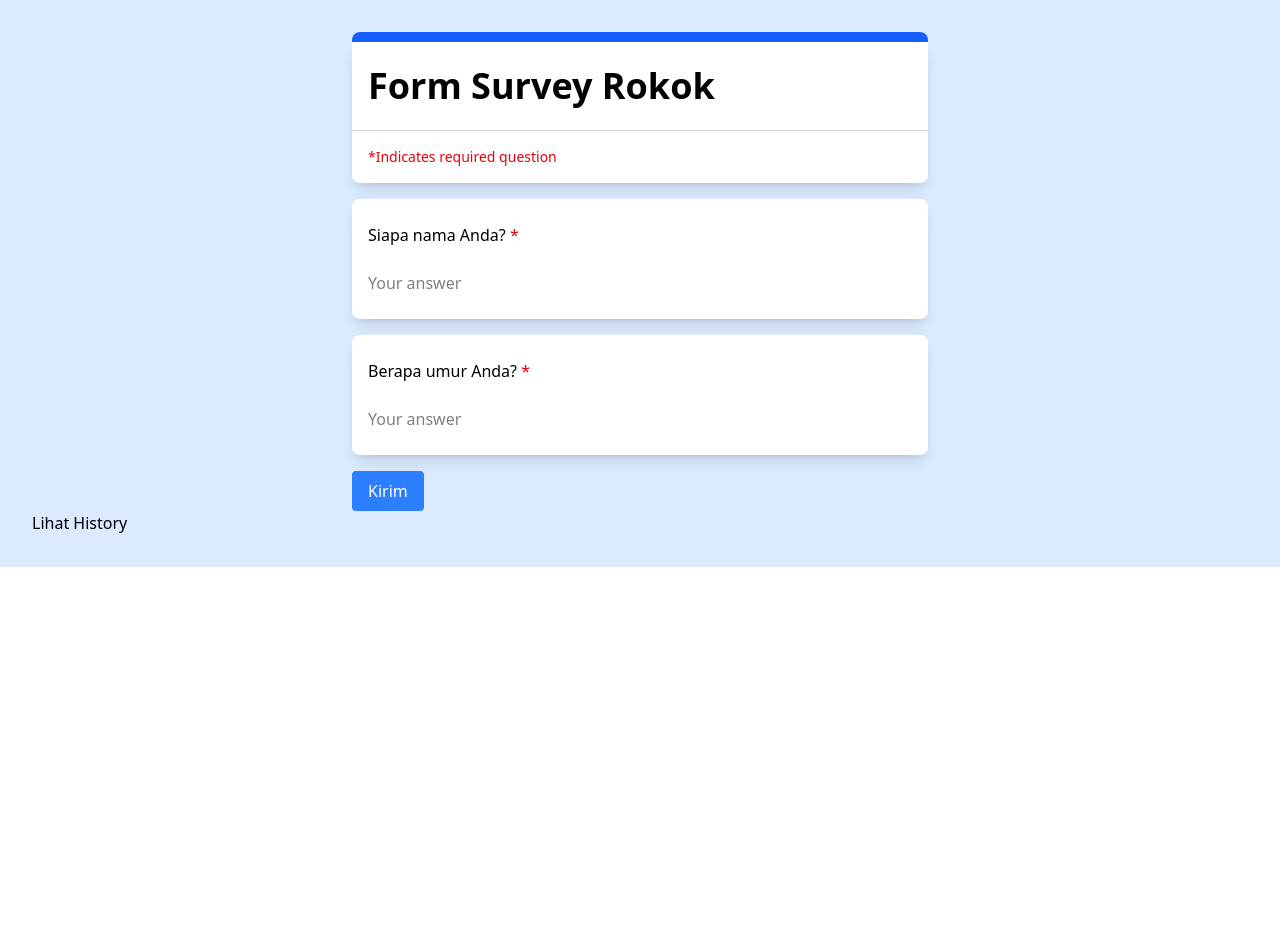
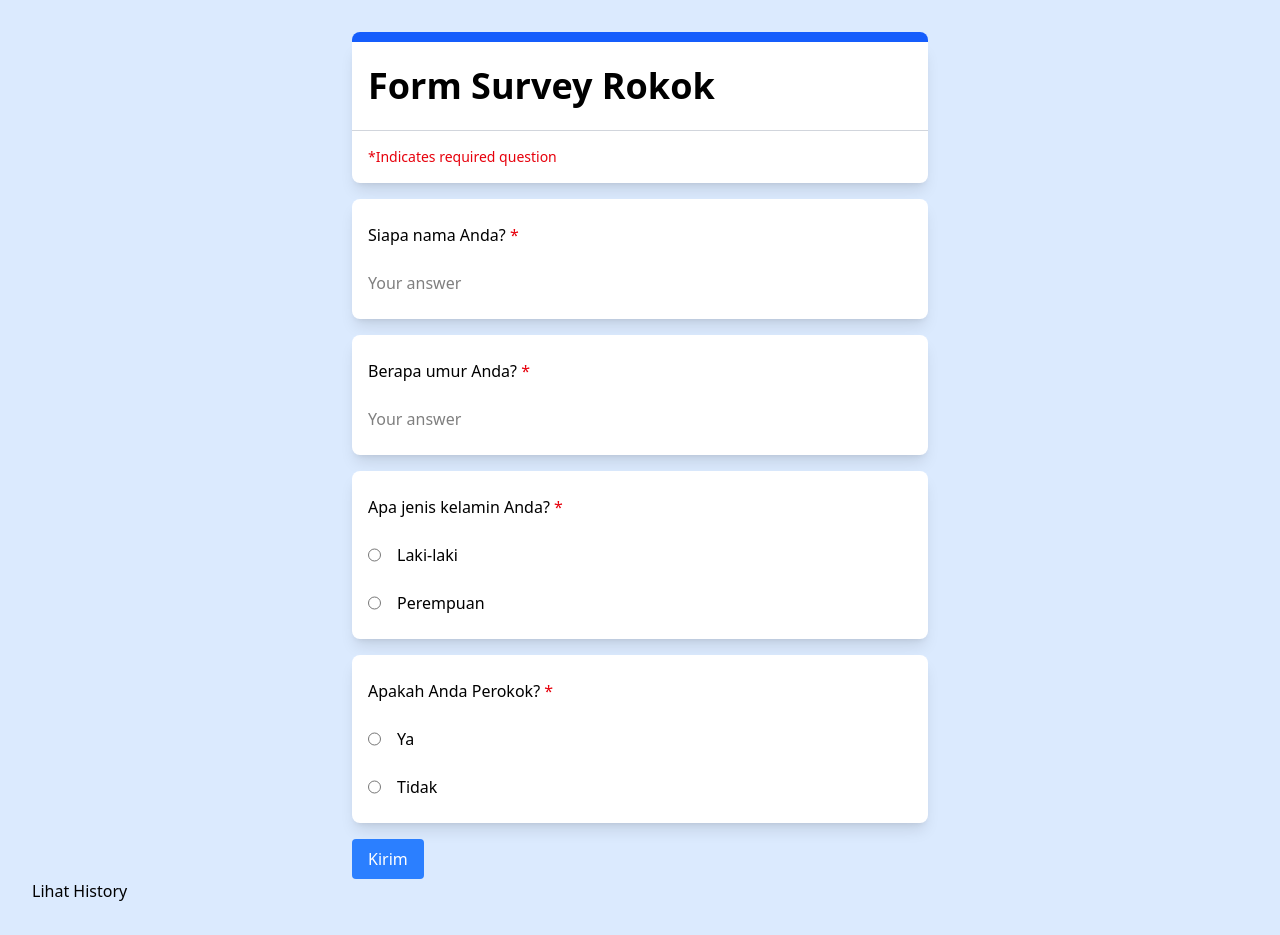
Before and after one commit to Arif14377/koda-b6-react5, a React (Vite) app: page / in a window 1280 px wide. Before the commit the page ends 800 px from the top, so only its background shows below. Built offline with nearby package versions, Linux system fonts and the light colour scheme.

Commit message:
feat: add radio button to form page

```diff
--- a/package.json
+++ b/package.json
@@ -10,12 +10,14 @@
     "preview": "vite preview"
   },
   "dependencies": {
+    "@hookform/resolvers": "^5.2.2",
     "@tailwindcss/vite": "^4.1.18",
     "react": "^19.2.0",
     "react-dom": "^19.2.0",
     "react-hook-form": "^7.71.1",
     "react-router-dom": "^7.13.0",
-    "tailwindcss": "^4.1.18"
+    "tailwindcss": "^4.1.18",
+    "yup": "^1.7.1"
   },
   "devDependencies": {
     "@eslint/js": "^9.39.1",
--- a/src/App.jsx
+++ b/src/App.jsx
@@ -19,7 +19,8 @@ function App() {
       element: <FormPage setSubmitHistory={setSubmitHistory}/>
     },
     { path: "/submission",
-      element: <Submission submitHistory={submitHistory}/> }
+      element: <Submission submitHistory={submitHistory}/>
+    }
   ])
 
   return <RouterProvider router={router} />
--- /dev/null
+++ b/src/components/InputCheckbox.jsx
@@ -0,0 +1,9 @@
+export function InputCheckbox(props) {
+  const { id, placeholder, value, label, ...rest } = props;
+  return (
+    <div className="flex gap-4">
+        <input type="checkbox" name={name} id={id} value={value} className="focus:border-blue-600 focus:outline-hidden" {...rest}/>
+        <label htmlFor={id}>{label}</label>
+    </div>
+  )
+}
--- /dev/null
+++ b/src/components/InputRadio.jsx
@@ -0,0 +1,9 @@
+export function InputRadio(props) {
+  const { id, placeholder, value, label, ...rest } = props;
+  return (
+    <div className="flex gap-4">
+        <input type="radio" name={name} id={id} value={value} className="focus:border-blue-600 focus:outline-hidden" {...rest}/>
+        <label htmlFor={id}>{label}</label>
+    </div>
+  )
+}
--- a/src/components/InputText.jsx
+++ b/src/components/InputText.jsx
@@ -16,7 +16,7 @@ function InputText(props) {
   return (
     <div className="flex flex-col rounded-lg w-full bg-white shadow-lg px-4 py-6 gap-6">
         <label htmlFor={idName}>{labelInput} <span className="text-red-600">*</span> </label>
-        <input type="text" id={idName} placeholder={placeholder} className="focus:border-blue-600 focus:outline-hidden" {...rest}/>
+        <input  type="text" id={idName} placeholder={placeholder} className="focus:border-blue-600 focus:outline-hidden" {...rest}/>
     </div>
   )
 }
--- a/src/pages/FormPage.jsx
+++ b/src/pages/FormPage.jsx
@@ -2,11 +2,24 @@ import { useEffect } from 'react'
 import InputText from '../components/InputText.jsx'
 import {useForm} from "react-hook-form"
 import Button from '../components/Button.jsx'
-import { Link } from 'react-router-dom'
+import {Link} from 'react-router-dom'
+import { yupResolver } from '@hookform/resolvers/yup'
+import * as yup from "yup"
+import { InputRadio } from '../components/InputRadio.jsx'
+
+const schemaValidation = yup.object({
+    name: yup.string().required().min(2),
+    age: yup.number().required().min(1)
+})
 
 function FormPage(props) {
   const {setSubmitHistory} = props
-  const {handleSubmit, register}= useForm()
+  const {handleSubmit, register, formState}= useForm({
+    defaultValues: {
+        name: "",
+        age: "",
+    }
+  })
 
   function submitForm(values){
     const pullHistory = JSON.parse(localStorage.getItem("submitHistory"))
@@ -35,6 +48,16 @@ function FormPage(props) {
         </div>
         <InputText idName="name" labelInput="Siapa nama Anda?" {...register("name")} placeholder="Your answer"/>
         <InputText idName="age" labelInput="Berapa umur Anda?" {...register("age")} placeholder="Your answer"/>
+        <div className="flex flex-col rounded-lg w-full bg-white shadow-lg px-4 py-6 gap-6">
+            <label>Apa jenis kelamin Anda? <span className="text-red-600">*</span> </label>
+            <InputRadio type="radio" name={"gender"} id={"men"} value={"Laki-laki"} label={"Laki-laki"} className="focus:border-blue-600 focus:outline-hidden"/>
+            <InputRadio type="radio" name={"gender"} id={"women"} value={"women"} label={"Perempuan"} className="focus:border-blue-600 focus:outline-hidden"/>
+        </div>
+        <div className="flex flex-col rounded-lg w-full bg-white shadow-lg px-4 py-6 gap-6">
+            <label>Apakah Anda Perokok? <span className="text-red-600">*</span> </label>
+            <InputRadio type="radio" name={"isSmoker"} id={"ya"} value={"smoker"} label={"Ya"} className="focus:border-blue-600 focus:outline-hidden"/>
+            <InputRadio type="radio" name={"isSmoker"} id={"tidak"} value={"non-smoker"} label={"Tidak"} className="focus:border-blue-600 focus:outline-hidden"/>
+        </div>
         <Button/>
       </form>
       <Link to="/submission">Lihat History</Link>
```
Also changed, not shown: 1 other file (tests, documents, lock files or other folders).
